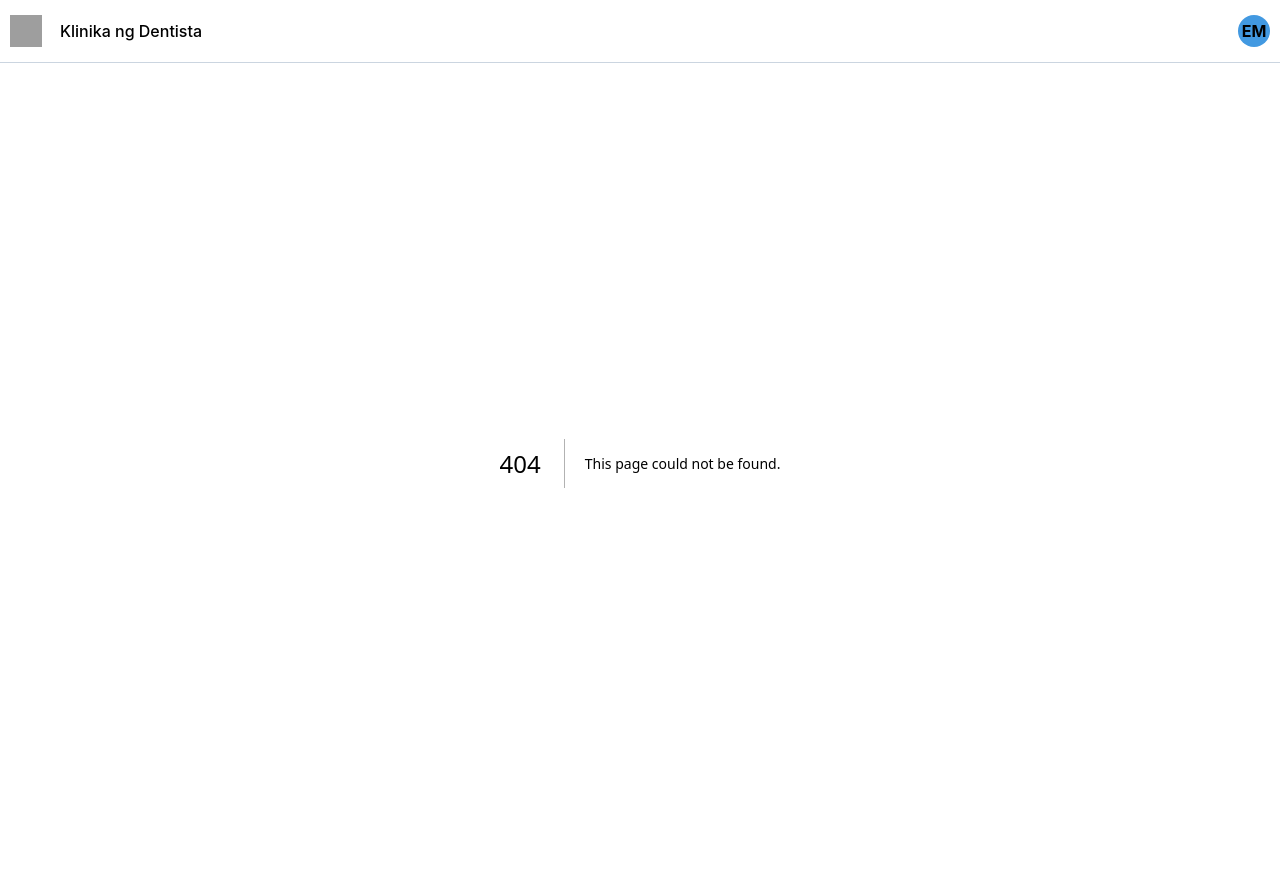
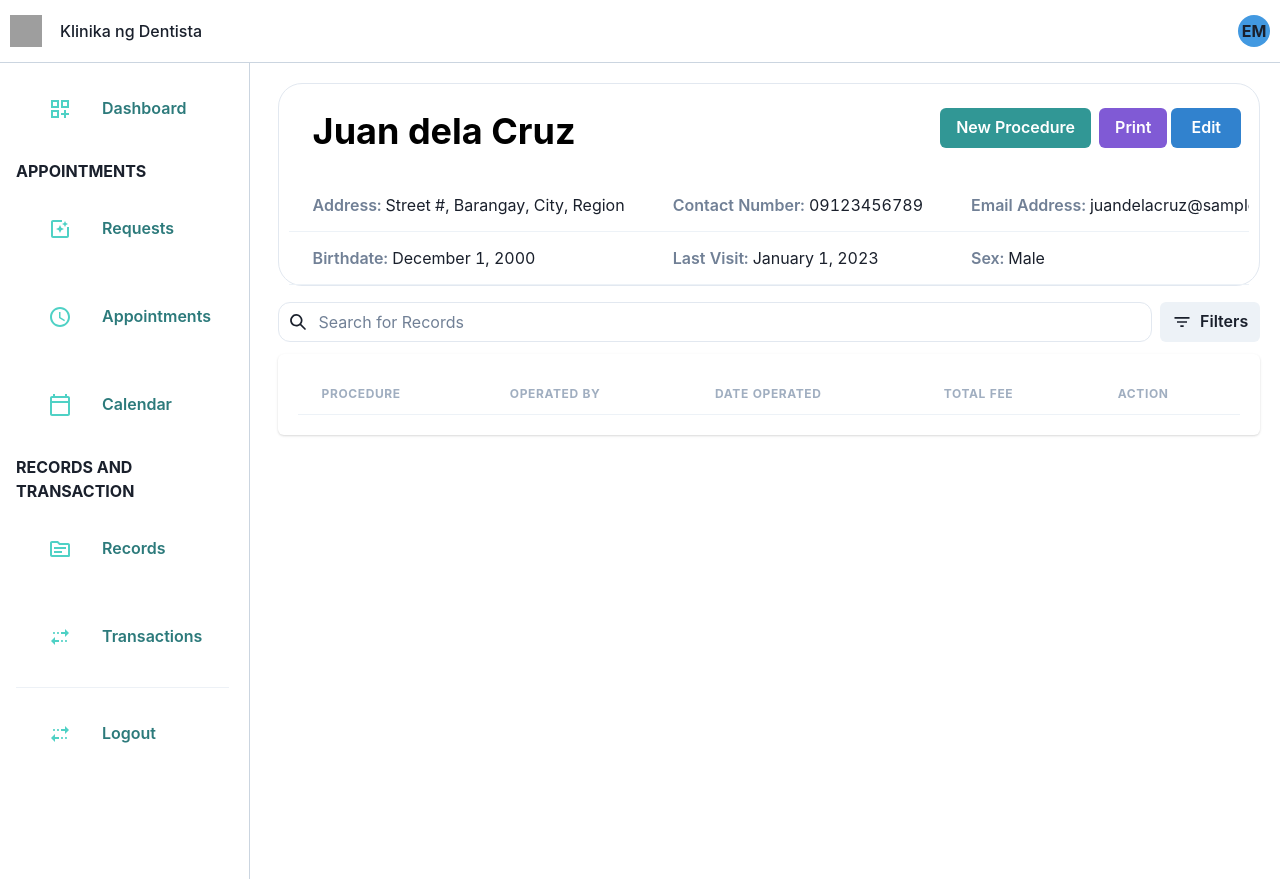
Before and after one commit to sepiisagun/knddras-employees, a Next.js app: page /records/view-record in a window 1280 px wide. Before the commit this address had no page. Built offline with nearby package versions, Linux system fonts and the light colour scheme; grey boxes are pictures that could not be loaded.

Commit message:
feat: restored view record screen layout

```diff
--- /dev/null
+++ b/pages/records/view-record.js
@@ -0,0 +1,7 @@
+import ViewRecordScreen from "../../src/modules/records/screens/ViewRecordScreen";
+
+const ViewRecord = () => {
+	return <ViewRecordScreen />;
+};
+
+export default ViewRecord;
--- a/src/constants/temporaryValues.js
+++ b/src/constants/temporaryValues.js
@@ -164,3 +164,33 @@ export const PATIENT_INFORMATION = [
 		sex: "Male",
 	},
 ];
+
+export const PATIENT_INFORMATION_LABEL_LEFT = [
+	{
+		label: "Address: ",
+		value: "Street #, Barangay, City, Region",
+	},
+	{
+		label: "Contact Number: ",
+		value: "09123456789",
+	},
+	{
+		label: "Email Address: ",
+		value: "juandelacruz@sample.com",
+	},
+];
+
+export const PATIENT_INFORMATION_LABEL_RIGHT = [
+	{
+		label: "Birthdate: ",
+		value: "December 1, 2000",
+	},
+	{
+		label: "Last Visit: ",
+		value: "January 1, 2023",
+	},
+	{
+		label: "Sex: ",
+		value: "Male",
+	},
+];
--- a/src/modules/calendar/screens/CalendarScreen.js
+++ b/src/modules/calendar/screens/CalendarScreen.js
@@ -1,7 +1,7 @@
-import React from "react";
+import ProfileLayout from "../../../layout/ProfileLayout";
 
 const CalendarScreen = () => {
-	return <div>CalendarScreen</div>;
+	return <ProfileLayout>CalendarScreen</ProfileLayout>;
 };
 
 export default CalendarScreen;
--- /dev/null
+++ b/src/modules/records/components/CTTable.js
@@ -0,0 +1,19 @@
+import StrapiTable from "../../../components/Table";
+
+const CTTable = () => {
+	return (
+		<StrapiTable
+			action={["View"]}
+			headerTitles={[
+				"Procedure",
+				"Operated By",
+				"Date Operated",
+				"Total Fee",
+				"Action",
+			]}
+			title="CTTable"
+		/>
+	);
+};
+
+export default CTTable;
--- /dev/null
+++ b/src/modules/records/components/ViewRecordProfileTable.js
@@ -0,0 +1,121 @@
+import {
+	Button,
+	Card,
+	CardBody,
+	CardHeader,
+	Table,
+	TableContainer,
+	Tbody,
+	Td,
+	Text,
+	Tr,
+} from "@chakra-ui/react";
+import {
+	PATIENT_INFORMATION,
+	PATIENT_INFORMATION_LABEL_LEFT,
+	PATIENT_INFORMATION_LABEL_RIGHT,
+} from "../../../constants/temporaryValues";
+
+const ViewRecordProfileTable = () => {
+	return (
+		<Card borderRadius="3xl" mb={1} variant="outline">
+			<CardHeader mb="1px" p="12px 2px">
+				{/* Not sure why the buttons are glitching when hovering over them */}
+				{/* The logo on the navbar also disappears */}
+				<Button
+					colorScheme="blue"
+					float="right"
+					mr={4}
+					mt={3}
+					p={5}
+					size="md"
+					variant="solid"
+				>
+					Edit
+				</Button>
+
+				<Button
+					colorScheme="purple"
+					float="right"
+					mt={3}
+					mx={1}
+					size="md"
+					variant="solid"
+				>
+					Print
+				</Button>
+				<Button
+					colorScheme="teal"
+					float="right"
+					mt={3}
+					mx={1}
+					size="md"
+					variant="solid"
+				>
+					New Procedure
+				</Button>
+
+				{PATIENT_INFORMATION.map((patient) => (
+					<Text
+						key={patient.name}
+						color="black"
+						fontSize="4xl"
+						fontWeight="bold"
+						px={8}
+						py={2}
+					>
+						{patient.name}
+					</Text>
+				))}
+			</CardHeader>
+			<CardBody px="10px" py={0}>
+				<TableContainer pt={0}>
+					<Table variant="simple">
+						<Tbody>
+							<Tr>
+								{PATIENT_INFORMATION_LABEL_LEFT.map(
+									(patientInfoLeft) => (
+										<Td
+											key={patientInfoLeft.label}
+											textAlign="left"
+										>
+											<Text
+												as="b"
+												color="gray.500"
+												fontWeight="semibold"
+											>
+												{patientInfoLeft.label}
+											</Text>
+											{patientInfoLeft.value}
+										</Td>
+									),
+								)}
+							</Tr>
+							<Tr>
+								{PATIENT_INFORMATION_LABEL_RIGHT.map(
+									(patientInfoRight) => (
+										<Td
+											key={patientInfoRight.label}
+											textAlign="left"
+										>
+											<Text
+												as="b"
+												color="gray.500"
+												fontWeight="semibold"
+											>
+												{patientInfoRight.label}
+											</Text>
+											{patientInfoRight.value}
+										</Td>
+									),
+								)}
+							</Tr>
+						</Tbody>
+					</Table>
+				</TableContainer>
+			</CardBody>
+		</Card>
+	);
+};
+
+export default ViewRecordProfileTable;
--- /dev/null
+++ b/src/modules/records/components/ViewRecordSearchBar.js
@@ -0,0 +1,45 @@
+import {
+	Box,
+	Button,
+	Flex,
+	HStack,
+	Icon,
+	Input,
+	InputGroup,
+	InputLeftElement,
+} from "@chakra-ui/react";
+import React, { useState } from "react";
+import { SearchIcon } from "@chakra-ui/icons";
+import { MdFilterList } from "react-icons/md";
+import spiels from "../../../constants/spiels";
+
+const ViewRecordSearchBar = () => {
+	const [showFilter, setShowFilter] = useState(false);
+	return (
+		<HStack py={3}>
+			<InputGroup>
+				<InputLeftElement pointerEvents="none">
+					<SearchIcon boxSize={4} />
+				</InputLeftElement>
+				<Input
+					borderRadius="xl"
+					placeholder={spiels.PLACEHOLDER_SEARCH}
+					type="text"
+				/>
+			</InputGroup>
+
+			<Button
+				onClick={() => {
+					setShowFilter(!showFilter);
+				}}
+			>
+				<Flex justifyContent="center" mr={2}>
+					<Icon as={MdFilterList} h={5} w={5} />
+				</Flex>
+				<Box justifyContent="center">{spiels.TEXT_FILTER}</Box>
+			</Button>
+		</HStack>
+	);
+};
+
+export default ViewRecordSearchBar;
--- /dev/null
+++ b/src/modules/records/screens/ViewRecordScreen.js
@@ -0,0 +1,21 @@
+import { Box } from "@chakra-ui/react";
+import React from "react";
+
+import ProfileLayout from "../../../layout/ProfileLayout";
+import ViewRecordProfileTable from "../components/ViewRecordProfileTable";
+import CTTable from "../components/CTTable";
+import ViewRecordSearchBar from "../components/ViewRecordSearchBar";
+
+const ViewRecordScreen = () => {
+	return (
+		<ProfileLayout>
+			<Box maxW="auto" p={{ base: 4, md: 5 }}>
+				<ViewRecordProfileTable />
+				<ViewRecordSearchBar />
+				<CTTable />
+			</Box>
+		</ProfileLayout>
+	);
+};
+
+export default ViewRecordScreen;
--- a/src/modules/transaction/screens/TransactionScreen.js
+++ b/src/modules/transaction/screens/TransactionScreen.js
@@ -1,5 +1,7 @@
+import ProfileLayout from "../../../layout/ProfileLayout";
+
 const TransactionScreen = () => {
-	return <div>TransactionScreen</div>;
+	return <ProfileLayout>TransactionScreen</ProfileLayout>;
 };
 
 export default TransactionScreen;
```
